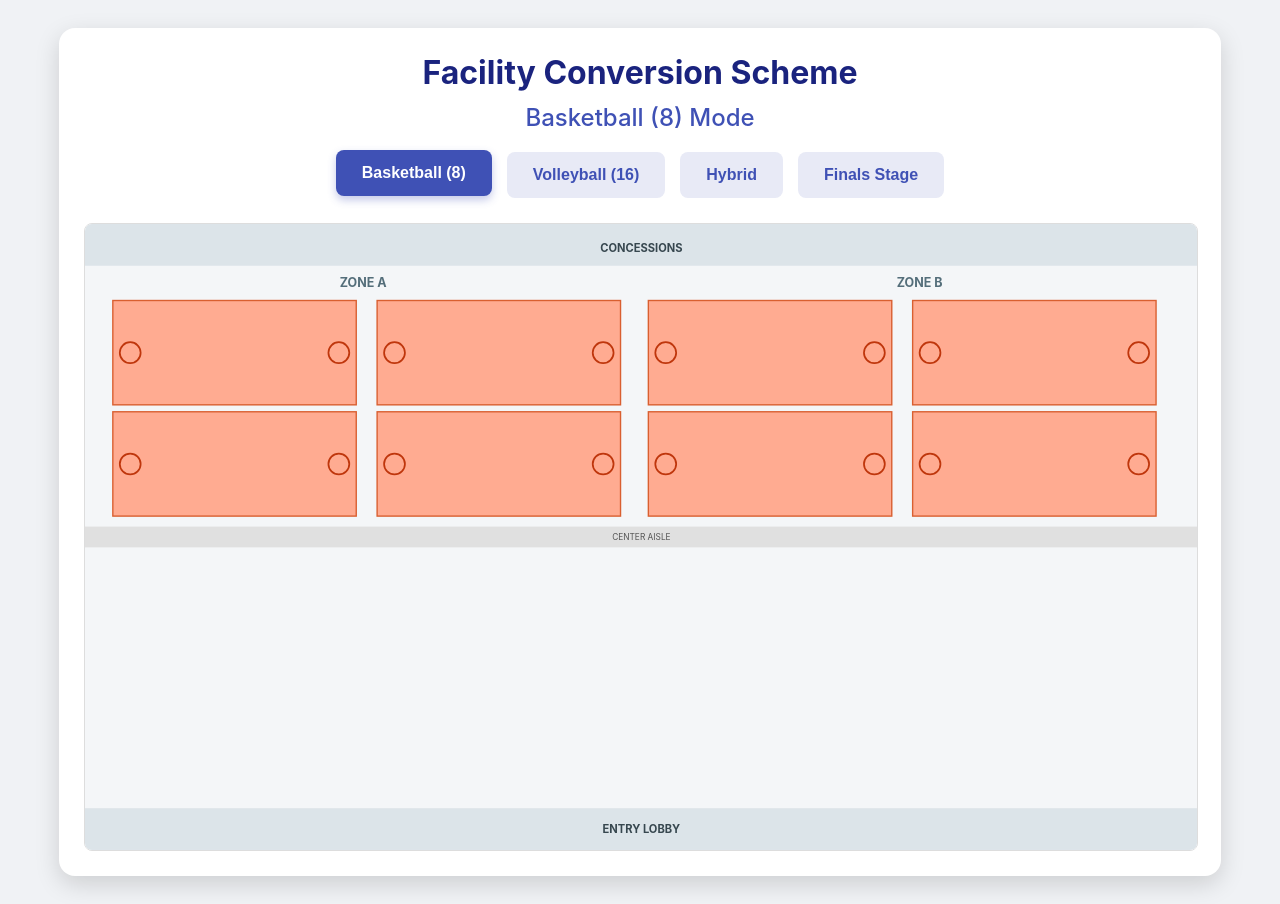
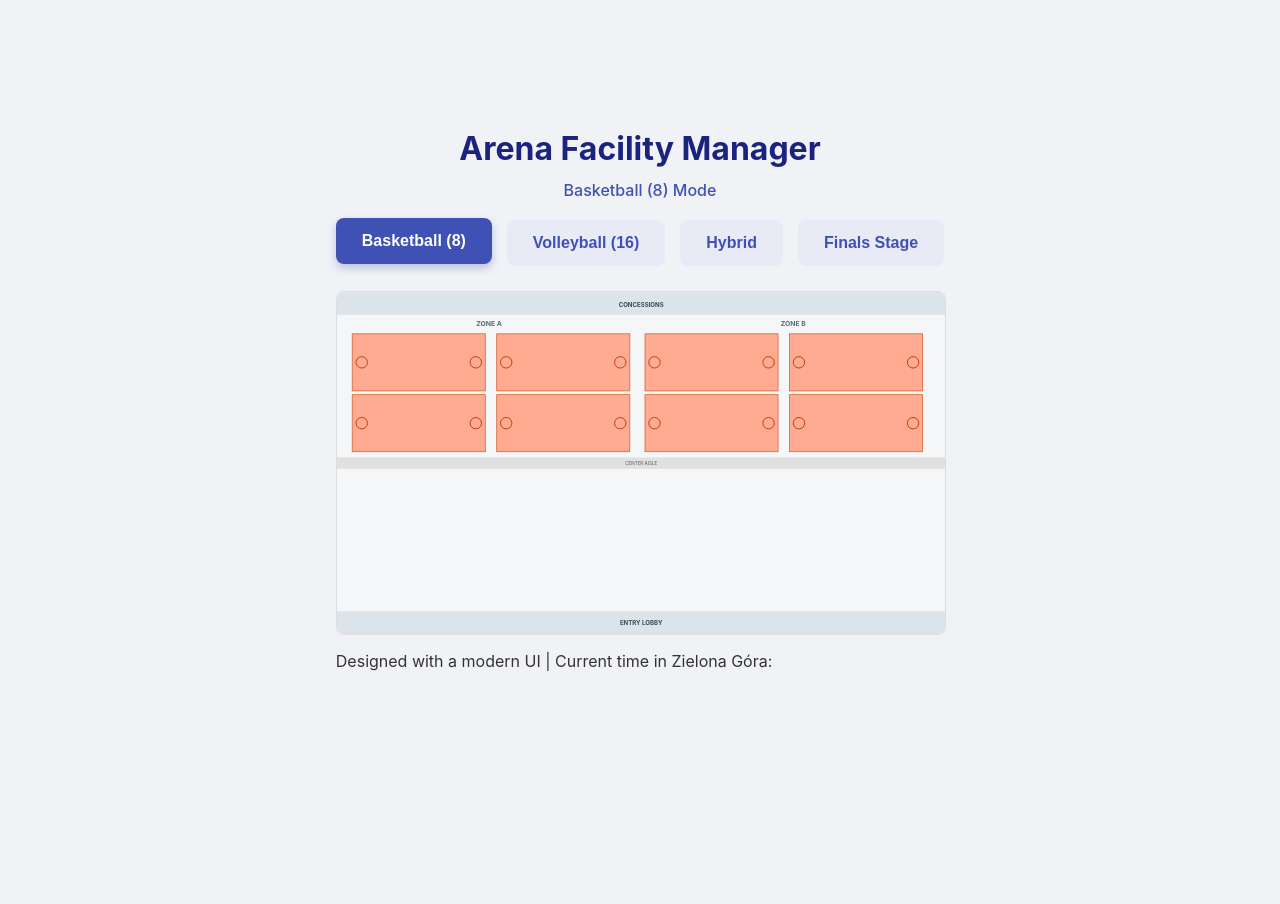
Before and after one commit to ArtNft87/arena, a plain HTML site: page index.html in a window 1280 px wide. After the commit the page ends 816 px from the top, so only its background shows below. Drawn offline with Linux system fonts and the light colour scheme.

Commit message:
Update index.html

```diff
--- a/index.html
+++ b/index.html
@@ -2,21 +2,33 @@
 <html lang="en">
 <head>
     <meta charset="UTF-8">
-    <base href="/arena/"> <meta name="viewport" content="width=device-width, initial-scale=1.0">
-    <title>Facility Conversion Scheme</title>
+    <base href="/arena/">
+    <meta name="viewport" content="width=device-width, initial-scale=1.0">
+    <title>Arena Facility Manager</title>
+
+    <link rel="preconnect" href="https://fonts.googleapis.com">
+    <link rel="preconnect" href="https://fonts.gstatic.com" crossorigin>
+    <link href="https://fonts.googleapis.com/css2?family=Poppins:wght@300;400;500;600;700&display=swap" rel="stylesheet">
+
     <link rel="stylesheet" href="style.css">
 </head>
 <body>
 
-    <div id="facility-container">
-        <h1>Facility Conversion Scheme</h1>
-        <h2 id="mode-title">Basketball Mode</h2>
+    <div class="background-glow"></div>
+
+    <main class="glass-container">
+        <div class="header">
+            <h1>Arena Facility Manager</h1>
+            <p id="mode-title">Basketball Mode</p>
+        </div>
+
         <div id="controls">
             <button data-mode="bball" class="active">Basketball (8)</button>
             <button data-mode="vball">Volleyball (16)</button>
             <button data-mode="hybrid">Hybrid</button>
             <button data-mode="finals">Finals Stage</button>
         </div>
+
         <div id="visualization-wrapper">
             <svg id="visualization" viewBox="0 0 1600 900">
                 <rect class="bg" width="1600" height="900" />
@@ -36,7 +48,11 @@
                 <g id="finals-group"></g>
             </svg>
         </div>
-    </div>
+
+        <footer>
+            <p>Designed with a modern UI | Current time in Zielona Góra: <span id="current-time"></span></p>
+        </footer>
+    </main>
 
     <script src="script.js"></script>
 </body>
```
